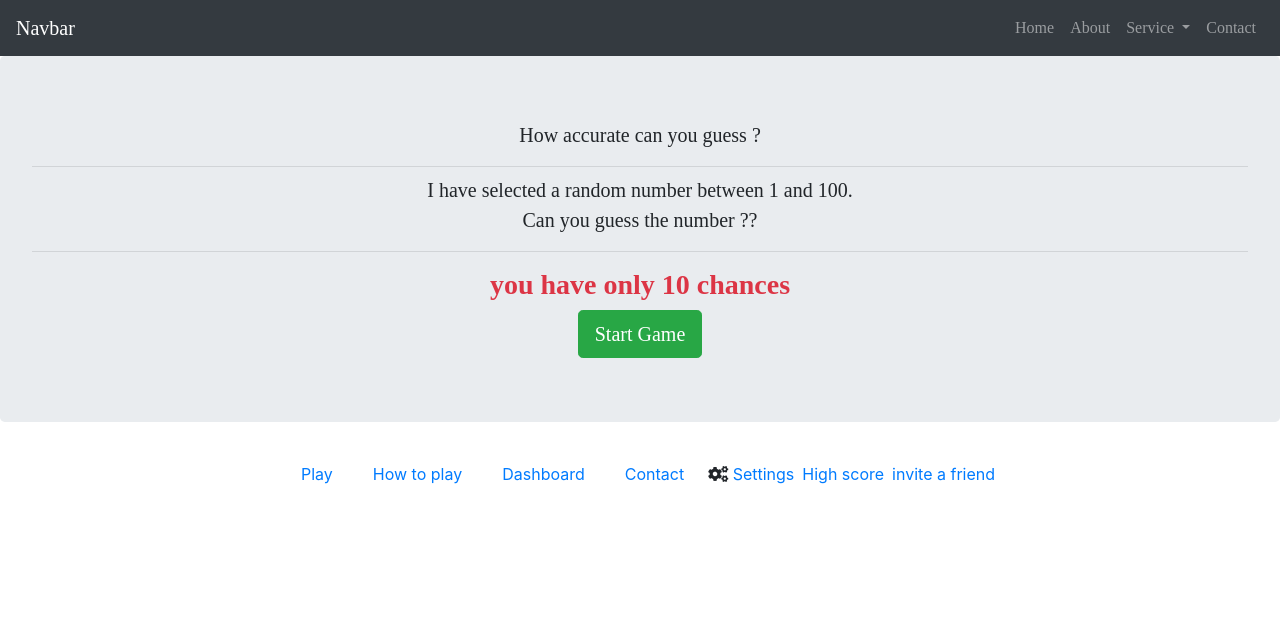
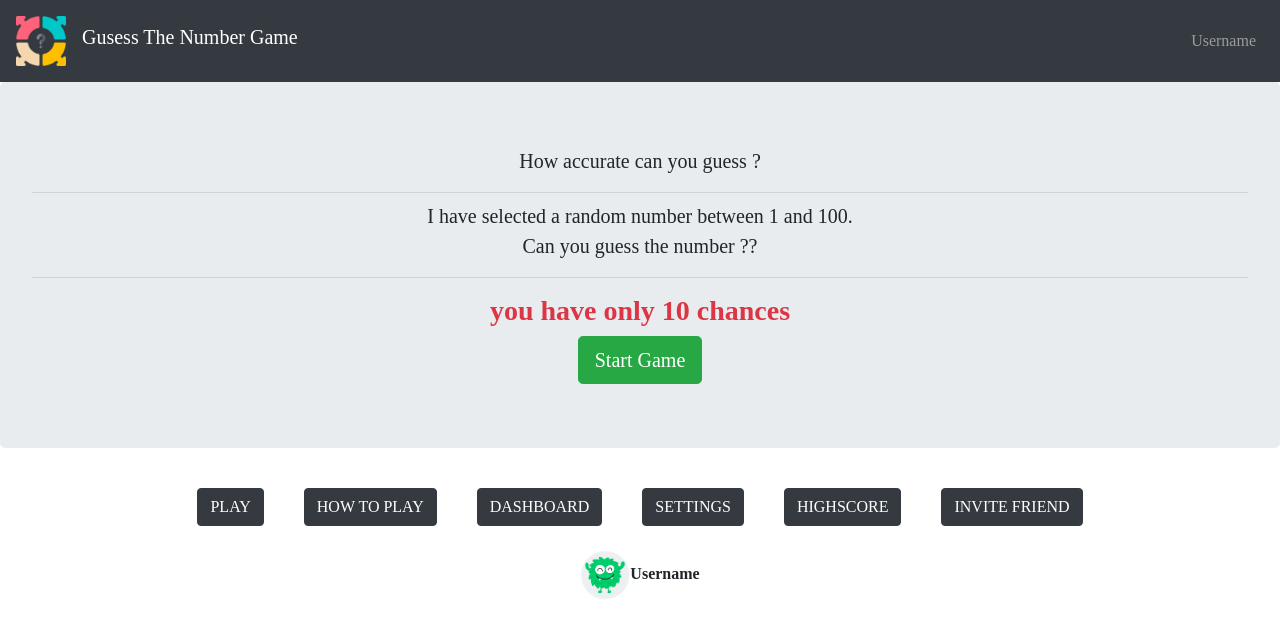
Before and after one commit to Katalyst33/vue-mpa, a Vue app: page /#/ in a window 1280 px wide. Shown: the top 638 px of the page. Built offline with nearby package versions, Linux system fonts and the light colour scheme.

Commit message:
customized nav bar added images

```diff
--- a/src/components/GuessGame.vue
+++ b/src/components/GuessGame.vue
@@ -14,7 +14,7 @@
             <div class="form">
                 <label for="guessField">Enter a guess: </label>
                 <input type="text" id="guessField" class="guessField">
-                <input name="" id="myBtn" class="guessSubmit btn btn-primary" type="submit" value="Submit guess">
+                <input name="" id="myBtn" v-on:click="doStuff" class="guessSubmit btn btn-primary" type="submit" value="Submit guess">
             </div>
 
             <div>
@@ -23,7 +23,7 @@
             </div>
         </div>
         <div id="example-1">
-            <button v-on:click="counter += 1">Add 1</button>
+            <button v-on:click="doStuff">Add 1</button>
             <p>The button above has been clicked {{ counter }} times.</p>
         </div>
 
@@ -31,14 +31,13 @@
 </template>
 
 <script>
-
-
-    export default {
-      el: '#example-1',
-      data: {
-        counter: 0
+  export default {
+    methods: {
+    doStuff () {
+      alert('Did something')
       }
     }
+  }
 
 </script>
 
--- a/src/components/commons/Footer.vue
+++ b/src/components/commons/Footer.vue
@@ -1,36 +1,70 @@
 <template>
-    <footer>
+    <footer class="container-fluid">
         <div class="container mt-4">
+            <div class="row">
             <div class="col-12">
                 <ul class="list-inline text white text-center">
 
                     <li class="list-inline-item">
-                        <router-link class="nav-link" to="/game">Play </router-link>
+                        <router-link class="nav-link" to="/game">
+                        <button type="button" class="btn btn-dark">PLAY</button>
+                             </router-link>
                     </li>
 
                     <li class="list-inline-item">
-                    <router-link class="nav-link" to="/">How to play </router-link>
+                        <router-link class="nav-link" to="/">
+                        <button type="button" class="btn btn-dark">HOW TO PLAY</button>
+                       </router-link>
                     </li>
 
                     <li class="list-inline-item">
-                        <router-link class="nav-link" to="/dashboard">Dashboard</router-link>
+                        <router-link class="nav-link" to="/dashboard">
+                            <button type="button" class="btn btn-dark">DASHBOARD</button>
+                        </router-link>
                     </li>
 
                     <li class="list-inline-item">
-                        <router-link class="nav-link" to="/contact">Contact</router-link>
+                        <router-link class="nav-link" to="/#">
+                            <button type="button" class="btn btn-dark">SETTINGS</button>
+                        </router-link>
                     </li>
-                    <li class="list-inline-item"><i class="fas fa-cogs"></i><a href="#"> Settings</a></li>
-                    <li class="list-inline-item"><a href="#"> High score</a></li>
-                    <li class="list-inline-item"><a href="#"> invite a friend </a></li>
+
+
+                    <li class="list-inline-item">
+                        <router-link class="nav-link" to="#">
+                            <button type="button" class="btn btn-dark">HIGHSCORE</button>
+                        </router-link>
+                    </li>
+
+                    <li class="list-inline-item">
+                        <router-link class="nav-link" to="/#">
+                            <button type="button" class="btn btn-dark">INVITE FRIEND</button>
+                        </router-link>
+                    </li>
 
                 </ul>
             </div>
-        </div>
+            </div>
+
+            <div class="container-fluid">
+            <div class="row text-center">
+            <div class="col-12">
+               <p class="px-5"> <img class="" src="../../assets/avatar.png" height="50" width="50"/>Username</p>
+            </div>
+
+            </div>
+            </div>
+
+            </div>
     </footer>
 </template>
 
 <style>
+
     footer{
+        font-family: 'Indie Flower', cursive;
+        font-weight: bolder;
+
         /*padding-top: 1px;*/
         margin-bottom: -200px;
         padding-bottom: -200px;
--- a/src/components/commons/Navbar.vue
+++ b/src/components/commons/Navbar.vue
@@ -1,8 +1,10 @@
 
 <template>
     <div id="app">
-        <nav class="navbar navbar-expand-lg navbar-dark bg-dark" id="navbar">
-            <a class="navbar-brand" href="#">Navbar</a>
+        <div class="navbar navbar-expand-lg navbar-dark bg-dark py-3" id="navbar">
+            <img src="../../assets/logo.png" height="50" width="50"/>
+            <h3 class="navbar-brand px-3" href="#">Gusess The Number Game</h3>
+
             <button class="navbar-toggler" type="button" data-toggle="collapse" data-target="#navbarSupportedContent"
                     aria-controls="navbarSupportedContent" aria-expanded="false" aria-label="Toggle navigation">
                 <span class="navbar-toggler-icon"></span>
@@ -10,30 +12,16 @@
 
             <div class="collapse navbar-collapse" id="navbarSupportedContent">
                 <ul class="navbar-nav ml-auto">
+
                     <li class="nav-item">
-                        <router-link class="nav-link" to="/">Home</router-link>
-                    </li>
-                    <li class="nav-item">
-                        <router-link class="nav-link" to="/about">About</router-link>
+                        <router-link class="nav-link" to="/about">Username</router-link>
                     </li>
 
-                    <li class="nav-item dropdown">
-                        <a class="nav-link dropdown-toggle" href="#" id="navbarDropdown" role="button"
-                           data-toggle="dropdown" aria-haspopup="true" aria-expanded="false">
-                            Service
-                        </a>
-                        <div class="dropdown-menu" aria-labelledby="navbarDropdown">
-                            <router-link class="dropdown-item" to="/services">Service 1</router-link>
-                            <router-link class="dropdown-item" to="/services">Service 2</router-link>
-                        </div>
-                    </li>
-
-                    <li class="nav-item">
-                        <router-link class="nav-link" to="/contact">Contact</router-link>
-                    </li>
                 </ul>
             </div>
-        </nav>
+        </div>
+
+
         <transition name="fade" mode="out-in">
             <keep-alive>
                 <router-view></router-view>
```
Also changed, not shown: src/controllers/guess.js (+101 -5 lines), src/assets/avatar.png (added).
